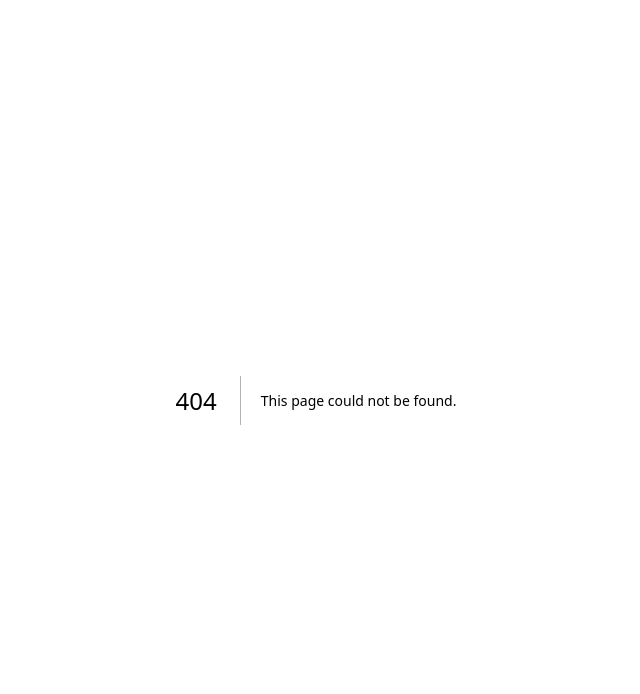
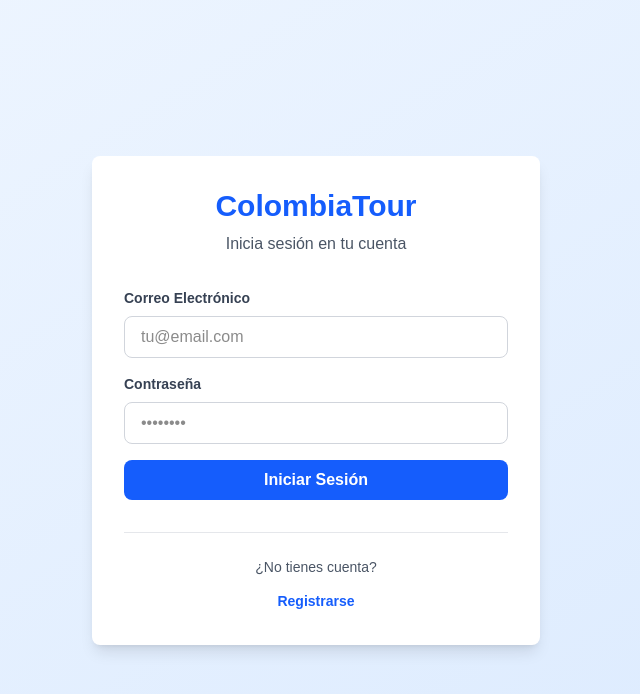
Before and after one commit to AnaMorales4/FrontColombiaTour, a Next.js app: page /login in a window 1280 px wide. Before the commit this address had no page. Shown: the top 694 px of the page, without its empty margins (324-964 px from the left). Built offline with nearby package versions, Linux system fonts and the light colour scheme.

Commit message:
estructura inicio de sesion

```diff
--- /dev/null
+++ b/app/login/page.tsx
@@ -0,0 +1,155 @@
+'use client';
+
+import { useState } from 'react';
+import Link from 'next/link';
+import { useRouter } from 'next/navigation';
+
+export default function LoginPage() {
+  const [isLogin, setIsLogin] = useState(true);
+  const [email, setEmail] = useState('');
+  const [password, setPassword] = useState('');
+  const [confirmPassword, setConfirmPassword] = useState('');
+  const [loading, setLoading] = useState(false);
+  const [error, setError] = useState<string | null>(null);
+  const router = useRouter();
+
+  const handleSubmit = async (e: React.FormEvent) => {
+    e.preventDefault();
+    setError(null);
+    setLoading(true);
+
+    try {
+      const endpoint = isLogin ? '/auth/login' : '/auth/register';
+      const payload = isLogin
+        ? { email, password }
+        : { email, password, confirmPassword };
+
+      const response = await fetch(`http://localhost:3333${endpoint}`, {
+        method: 'POST',
+        headers: { 'Content-Type': 'application/json' },
+        body: JSON.stringify(payload),
+      });
+
+      if (!response.ok) {
+        const errorData = await response.json();
+        throw new Error(errorData.message || `Error en ${isLogin ? 'login' : 'registro'}`);
+      }
+
+      const data = await response.json();
+
+      // Guardar token si existe
+      if (data.token) {
+        localStorage.setItem('authToken', data.token);
+      }
+
+      // Redirigir a página principal
+      router.push('/');
+    } catch (err) {
+      setError(err instanceof Error ? err.message : 'Error desconocido');
+    } finally {
+      setLoading(false);
+    }
+  };
+
+  return (
+    <div className="min-h-screen bg-gradient-to-br from-blue-50 to-blue-100 flex items-center justify-center px-4">
+      <div className="bg-white rounded-lg shadow-lg p-8 w-full max-w-md">
+        {/* Logo/Título */}
+        <div className="text-center mb-8">
+          <h1 className="text-3xl font-bold text-blue-600 mb-2">ColombiaTour</h1>
+          <p className="text-gray-600">
+            {isLogin ? 'Inicia sesión en tu cuenta' : 'Crea una nueva cuenta'}
+          </p>
+        </div>
+
+        {/* Formulario */}
+        <form onSubmit={handleSubmit} className="space-y-4">
+          {/* Email */}
+          <div>
+            <label htmlFor="email" className="block text-sm font-semibold text-gray-700 mb-2">
+              Correo Electrónico
+            </label>
+            <input
+              id="email"
+              type="email"
+              placeholder="tu@email.com"
+              value={email}
+              onChange={(e) => setEmail(e.target.value)}
+              required
+              className="w-full px-4 py-2 border border-gray-300 rounded-lg focus:outline-none focus:ring-2 focus:ring-blue-600"
+            />
+          </div>
+
+          {/* Contraseña */}
+          <div>
+            <label htmlFor="password" className="block text-sm font-semibold text-gray-700 mb-2">
+              Contraseña
+            </label>
+            <input
+              id="password"
+              type="password"
+              placeholder="••••••••"
+              value={password}
+              onChange={(e) => setPassword(e.target.value)}
+              required
+              className="w-full px-4 py-2 border border-gray-300 rounded-lg focus:outline-none focus:ring-2 focus:ring-blue-600"
+            />
+          </div>
+
+          {/* Confirmar Contraseña (Solo en registro) */}
+          {!isLogin && (
+            <div>
+              <label htmlFor="confirmPassword" className="block text-sm font-semibold text-gray-700 mb-2">
+                Confirmar Contraseña
+              </label>
+              <input
+                id="confirmPassword"
+                type="password"
+                placeholder="••••••••"
+                value={confirmPassword}
+                onChange={(e) => setConfirmPassword(e.target.value)}
+                required
+                className="w-full px-4 py-2 border border-gray-300 rounded-lg focus:outline-none focus:ring-2 focus:ring-blue-600"
+              />
+            </div>
+          )}
+
+          {/* Mensaje de Error */}
+          {error && (
+            <div className="bg-red-50 border border-red-200 rounded-lg p-3 text-sm text-red-600">
+              {error}
+            </div>
+          )}
+
+          {/* Botón Enviar */}
+          <button
+            type="submit"
+            disabled={loading}
+            className="w-full bg-blue-600 hover:bg-blue-700 disabled:bg-gray-400 text-white font-bold py-2 px-4 rounded-lg transition mb-2"
+          >
+            {loading ? 'Cargando...' : isLogin ? 'Iniciar Sesión' : 'Registrarse'}
+          </button>
+        </form>
+
+        {/* Alternancia Login/Registro */}
+        <div className="mt-6 pt-6 border-t border-gray-200 text-center">
+          <p className="text-sm text-gray-600 mb-3">
+            {isLogin ? '¿No tienes cuenta?' : '¿Ya tienes cuenta?'}
+          </p>
+          <button
+            onClick={() => {
+              setIsLogin(!isLogin);
+              setError(null);
+              setEmail('');
+              setPassword('');
+              setConfirmPassword('');
+            }}
+            className="text-blue-600 hover:text-blue-700 font-semibold text-sm"
+          >
+            {isLogin ? 'Registrarse' : 'Iniciar Sesión'}
+          </button>
+        </div>
+      </div>
+    </div>
+  );
+}
--- a/components/Header.tsx
+++ b/components/Header.tsx
@@ -14,7 +14,7 @@
             <Link href="/" className="text-white hover:text-gray-300">Inicio</Link>
             <Link href="/tours" className="text-white hover:text-gray-300">Tours</Link>
             <Link href="/about" className="text-white hover:text-gray-300">Acerca de</Link>
-            <Link href="/iniciarsesion" className="text-white hover:text-gray-300">Iniciar Sesion</Link>
+            <Link href="/login" className="text-white hover:text-gray-300">Iniciar Sesión</Link>
           </nav>
         </div>
       </div>
--- a/components/Hero.tsx
+++ b/components/Hero.tsx
@@ -7,9 +7,11 @@
         <div>
           <h2 className="text-4xl md:text-6xl font-bold mb-4">Conoce los lugares más emblematicos</h2>
           <p className="text-xl md:text-2xl mb-8">Descubre Colombia, crea recuerdos</p>
-          <Link href="/tours" className="bg-gray-800 hover:bg-gray-600 text-white font-bold py-2 px-4 rounded inline-block">
-            Explorar Tours
-          </Link>
+          <div className="flex gap-4 justify-center">
+            <Link href="/tours" className="bg-gray-800 hover:bg-gray-600 text-white font-bold py-2 px-4 rounded inline-block">
+              Explorar Tours
+            </Link>
+          </div>
         </div>
       </div>
     </section>
```
